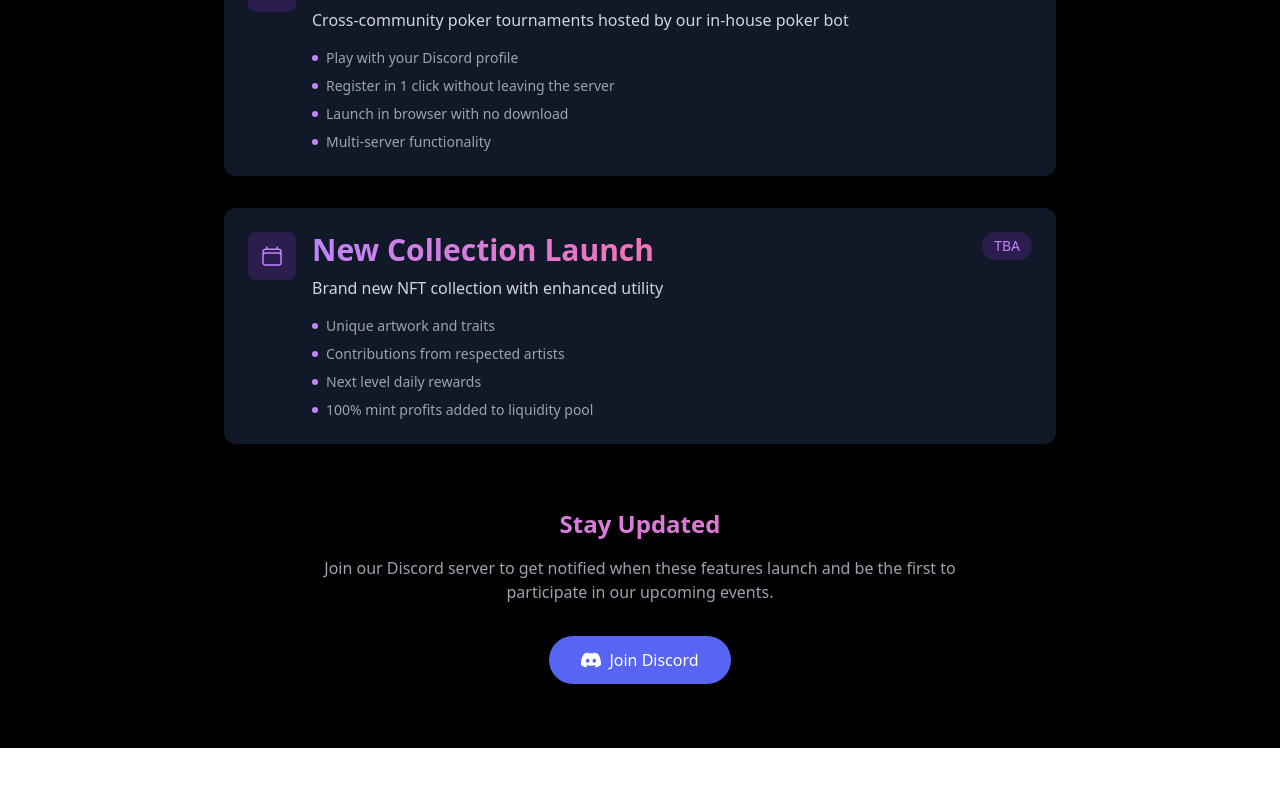
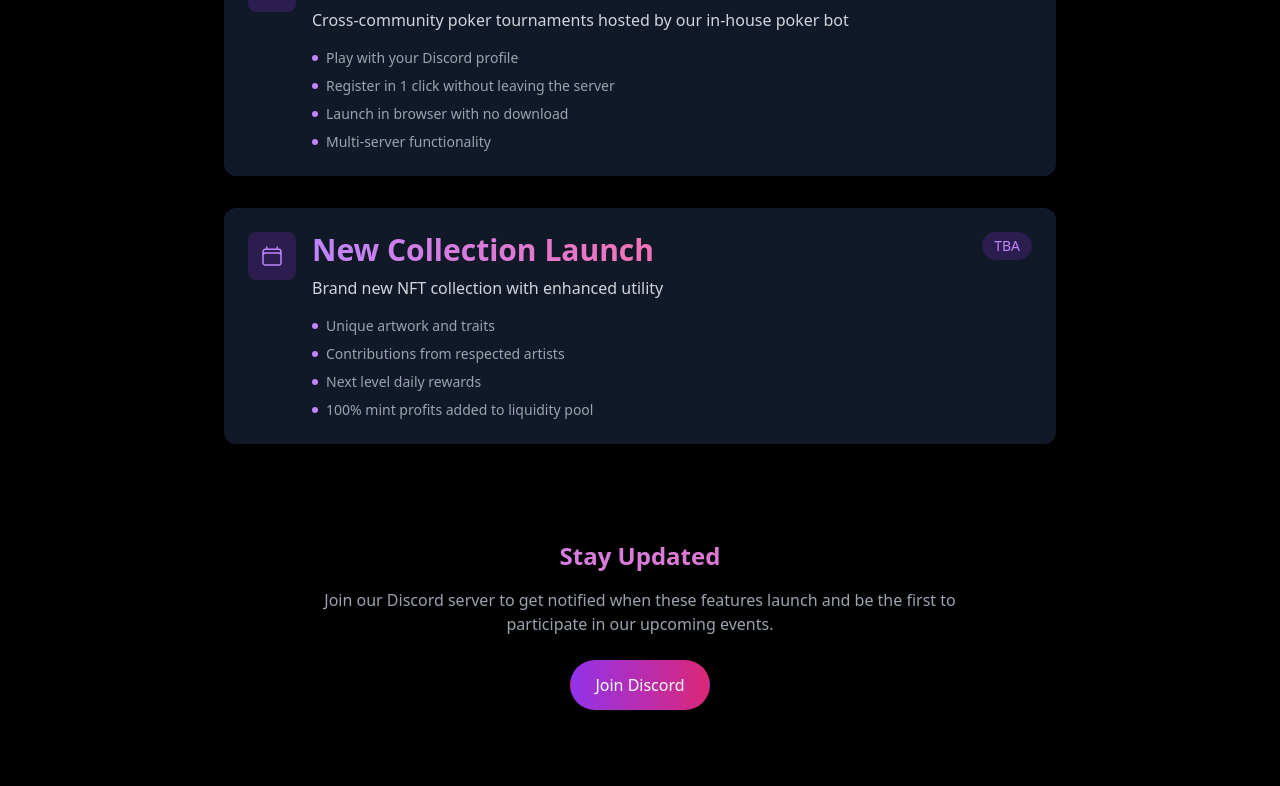
Before and after one commit to tomBUXDAO/BUXDAO, a React (Vite) app: page /roadmap in a window 1280 px wide. Shown: the part 1008-1794 px from the top of the page. Before the commit the page ends 1756 px from the top, so only its background shows below. Built offline with nearby package versions, Linux system fonts and the light colour scheme.

Commit message:
fix: adjust newsletter section spacing and visibility in Roadmap page

```diff
--- a/src/pages/Roadmap.jsx
+++ b/src/pages/Roadmap.jsx
@@ -65,7 +65,7 @@ const Roadmap = () => {
   ];
 
   return (
-    <div className="bg-black min-h-screen pt-20">
+    <div className="bg-black pt-20 pb-32">
       {/* Header Section */}
       <div className="bg-black py-12">
         <div className="max-w-7xl mx-auto px-4 sm:px-6 lg:px-8 text-center">
@@ -95,23 +95,44 @@ const Roadmap = () => {
                     <h3 className="text-2xl md:text-3xl font-semibold text-transparent bg-clip-text bg-gradient-to-r from-purple-400 to-pink-400 mb-2">
                       {feature.title}
                     </h3>
-                    <span className="text-purple-400 text-sm font-medium px-3 py-1 bg-purple-600/20 rounded-full">
+                    <span className="text-purple-400 text-sm font-medium px-3 py-1 bg-purple-600/20 rounded-full whitespace-nowrap">
                       {feature.date}
                     </span>
+                  </div>
+                  <div className="max-sm:portrait:block hidden">
+                    {feature.title === 'SLOTTO.gg' && (
+                      <img
+                        src="/SLOTTO_logo.jpg"
+                        alt="SLOTTO.gg Logo"
+                        className="w-full max-w-[250px] rounded-xl object-contain my-4"
+                      />
+                    )}
+                    {feature.title === 'Spades' && (
+                      <video
+                        className="w-full max-w-[250px] rounded-xl my-4"
+                        autoPlay
+                        loop
+                        muted
+                        playsInline
+                      >
+                        <source src="/BUXspades_web.mp4" type="video/mp4" />
+                      </video>
+                    )}
                   </div>
                   <p className="text-gray-300 mb-4">
                     {feature.description}
                   </p>
-                  <ul className="space-y-2">
+                  <ul className="space-y-2 portrait:md:max-w-[60%] portrait:lg:max-w-[75%]">
                     {feature.details.map((detail, i) => (
                       <li key={i} className="text-gray-400 text-sm flex items-center">
                         <span className="w-1.5 h-1.5 bg-purple-400 rounded-full mr-2"></span>
-                        {detail}
+                        <span className="flex-1">{detail}</span>
                       </li>
                     ))}
                   </ul>
                 </div>
               </div>
+              <div className="max-sm:portrait:hidden block">
                 {feature.title === 'SLOTTO.gg' && (
                   <img
                     src="/SLOTTO_logo.jpg"
@@ -131,23 +152,28 @@ const Roadmap = () => {
                   </video>
                 )}
               </div>
+            </div>
           ))}
+        </div>
       </div>
 
       {/* Newsletter Signup */}
-        <div className="mt-16 text-center">
+      <div className="max-w-4xl mx-auto px-4 sm:px-6 lg:px-8">
+        <div className="mt-8 text-center">
           <h2 className="text-2xl font-bold text-transparent bg-clip-text bg-gradient-to-r from-purple-400 to-pink-400 mb-4">
             Stay Updated
           </h2>
-          <p className="text-gray-400 mb-8 max-w-2xl mx-auto">
+          <p className="text-gray-400 mb-6 max-w-2xl mx-auto">
             Join our Discord server to get notified when these features launch and be the first to participate in our upcoming events.
           </p>
-          <button className="bg-[#5865F2] text-white px-8 py-3 rounded-full hover:bg-[#4752C4] transition-colors inline-flex items-center space-x-2">
-            <svg className="h-5 w-5" viewBox="0 0 24 24" fill="currentColor">
-              <path d="M20.317 4.37a19.791 19.791 0 0 0-4.885-1.515a.074.074 0 0 0-.079.037c-.21.375-.444.864-.608 1.25a18.27 18.27 0 0 0-5.487 0a12.64 12.64 0 0 0-.617-1.25a.077.077 0 0 0-.079-.037A19.736 19.736 0 0 0 3.677 4.37a.07.07 0 0 0-.032.027C.533 9.046-.32 13.58.099 18.057a.082.082 0 0 0 .031.057a19.9 19.9 0 0 0 5.993 3.03a.078.078 0 0 0 .084-.028a14.09 14.09 0 0 0 1.226-1.994a.076.076 0 0 0-.041-.106a13.107 13.107 0 0 1-1.872-.892a.077.077 0 0 1-.008-.128a10.2 10.2 0 0 0 .372-.292a.074.074 0 0 1 .077-.01c3.928 1.793 8.18 1.793 12.062 0a.074.074 0 0 1 .078.01c.12.098.246.198.373.292a.077.077 0 0 1-.006.127a12.299 12.299 0 0 1-1.873.892a.077.077 0 0 0-.041.107c.36.698.772 1.362 1.225 1.993a.076.076 0 0 0 .084.028a19.839 19.839 0 0 0 6.002-3.03a.077.077 0 0 0 .032-.054c.5-5.177-.838-9.674-3.549-13.66a.061.061 0 0 0-.031-.03zM8.02 15.33c-1.183 0-2.157-1.085-2.157-2.419c0-1.333.956-2.419 2.157-2.419c1.21 0 2.176 1.096 2.157 2.42c0 1.333-.956 2.418-2.157 2.418zm7.975 0c-1.183 0-2.157-1.085-2.157-2.419c0-1.333.955-2.419 2.157-2.419c1.21 0 2.176 1.096 2.157 2.42c0 1.333-.946 2.418-2.157 2.418z"/>
-            </svg>
-            <span>Join Discord</span>
-          </button>
+          <a
+            href="https://discord.gg/buxdao"
+            target="_blank"
+            rel="noopener noreferrer"
+            className="inline-flex items-center px-6 py-3 border border-transparent text-base font-medium rounded-full text-white bg-gradient-to-r from-purple-600 to-pink-600 hover:from-purple-700 hover:to-pink-700"
+          >
+            Join Discord
+          </a>
         </div>
       </div>
     </div>
```
Lines whose indentation alone changed are shown as unchanged.
